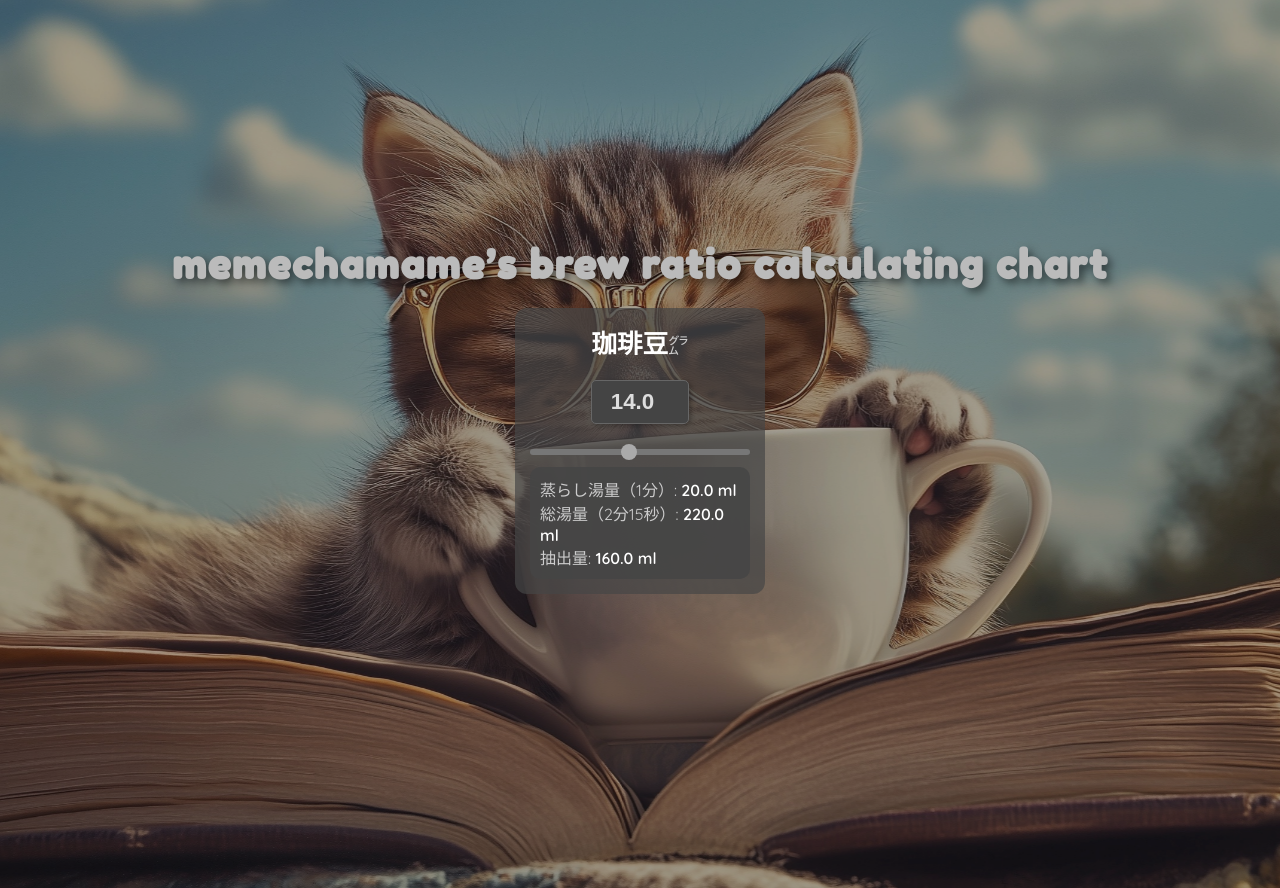
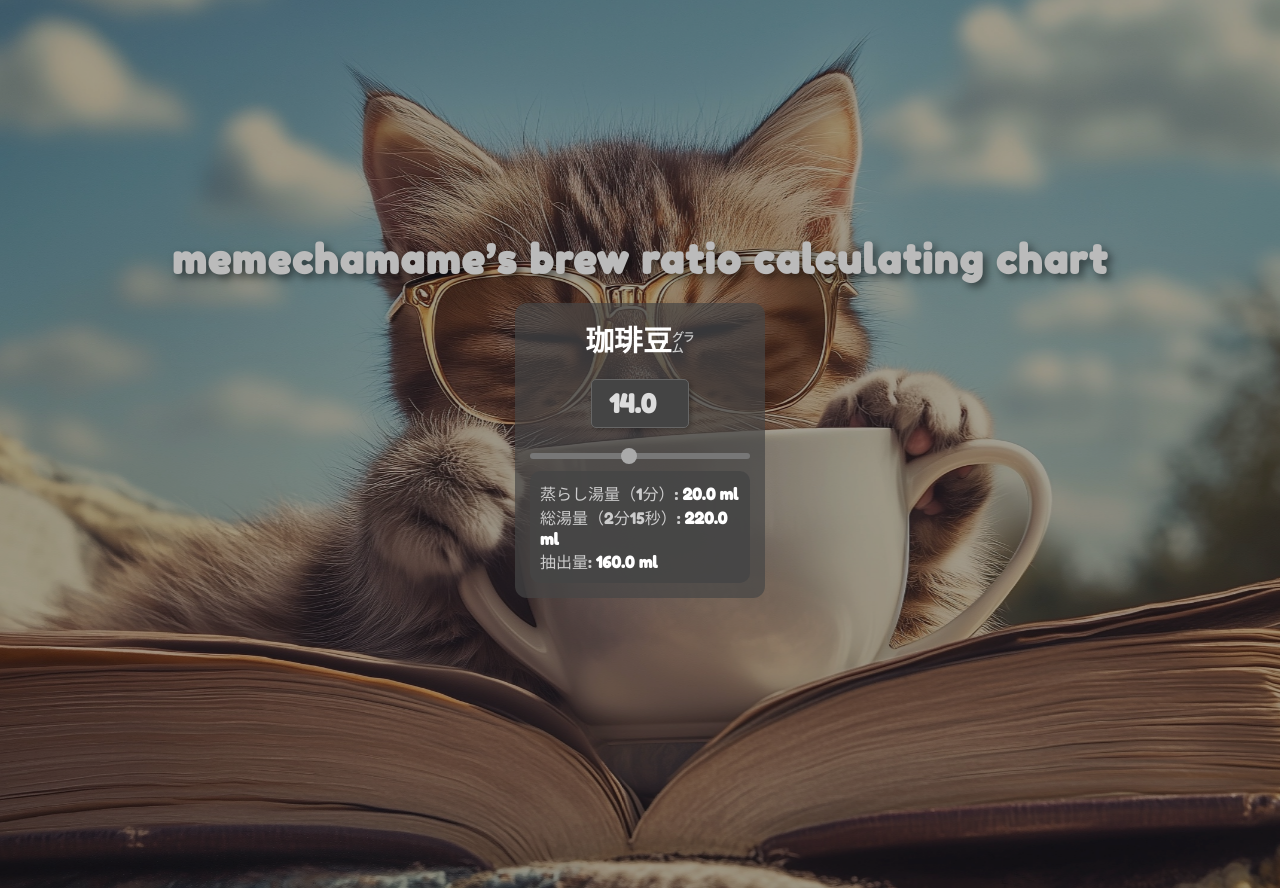
Before and after one commit to waywaybepop/-brew-ratioaikh7a, a plain HTML site: page index.html in a window 1280 px wide. Shown: the top 888 px of the page. Drawn offline with Linux system fonts and the light colour scheme.

Commit message:
Update index.html

```diff
--- a/index.html
+++ b/index.html
@@ -5,7 +5,7 @@
     <meta name="viewport" content="width=device-width, initial-scale=1.0">
     <title>memechamame’s brew ratio calculating chart</title>
     <style>
-        @import url('https://fonts.googleapis.com/css2?family=Fredoka+One&family=Quicksand:wght@400;600&display=swap');
+        @import url('https://fonts.googleapis.com/css2?family=Fredoka+One&display=swap');
 
         body {
             margin: 0;
@@ -17,7 +17,7 @@
             height: 100vh;
             background: #1e1e1e;
             color: #ccc;
-            font-family: 'Quicksand', sans-serif;
+            font-family: 'Fredoka One', cursive;
             text-align: center;
             position: relative;
             overflow: hidden;
@@ -70,7 +70,7 @@
         }
 
         .label-bold {
-            font-size: 1.6em;
+            font-size: 1.8em;
             font-weight: bold;
             color: #fff;
             font-family: 'Fredoka One', cursive;
@@ -85,9 +85,10 @@
         input[type="number"] {
             width: 80px;
             padding: 8px;
-            font-size: 1.4em;
+            font-size: 1.6em;
             font-weight: bold;
             text-align: center;
+            font-family: 'Fredoka One', cursive;
             background-color: #444;
             color: #ddd; /* 白から少しグレーを混ぜた色 */
             border: 1px solid #666;
@@ -128,6 +129,7 @@
         .bold-value {
             font-weight: bold;
             color: #fff;
+            font-family: 'Fredoka One', cursive;
         }
     </style>
 </head>
```
